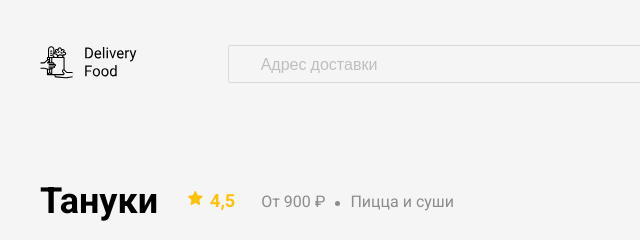
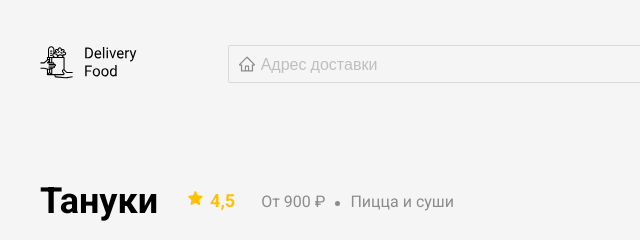
Before and after one commit to VaskaBzh/Dilivery, a plain HTML site: page content/tanuki.html in a window 1280 px wide. Shown: the top 240 px of the page, 0-640 px from the left. Drawn offline with nearby package versions, Linux system fonts and the light colour scheme; the site is published under a folder, as on GitHub Pages, so addresses that start at the root find nothing.

Commit message:
last-last-changes

```diff
--- a/css/style.css
+++ b/css/style.css
@@ -29,7 +29,7 @@ body {
     max-width: 690px;
     width: 100%;
     padding: 8px 12px 8px 32px;
-    background: url(/img/House.svg) no-repeat 10px center;
+    background: url(../img/House.svg) no-repeat 10px center;
 }
 
 .input-adress::placeholder {
```
